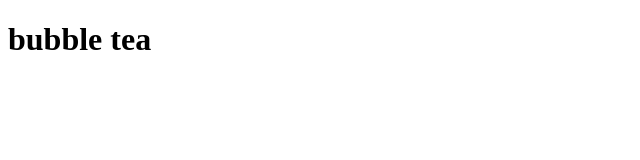
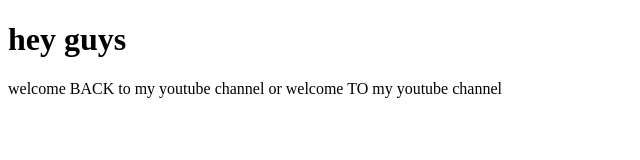
Before and after one commit to sam-dallaway/sparkling-twinkies, a plain HTML site: page index.html in a window 1280 px wide. Shown: the whole page, without its empty margins (0-640 px from the left). Drawn offline with Linux system fonts and the light colour scheme.

Commit message:
Update index.html

```diff
--- a/index.html
+++ b/index.html
@@ -1,4 +1,7 @@
 <!DOCTYPE html>
 <html>
-  <h1> bubble tea </h1>
+  <h1> hey guys </h1>
+  <body>
+    welcome BACK to my youtube channel or welcome TO my youtube channel
+  </body>
 </html>
```
